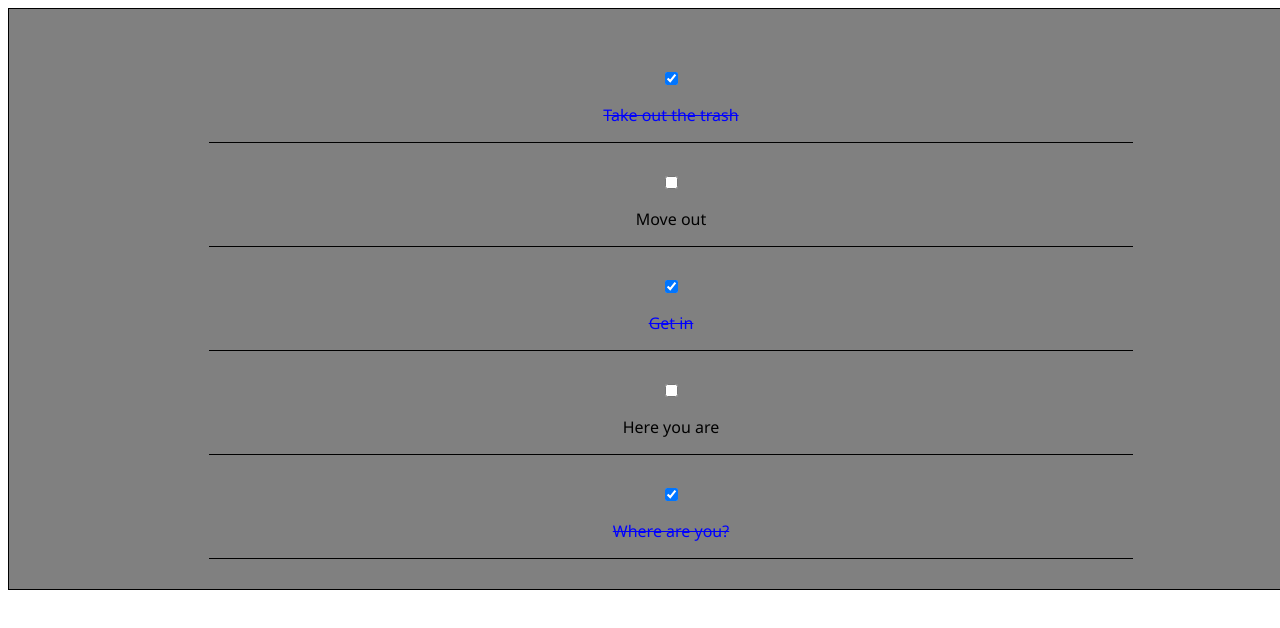
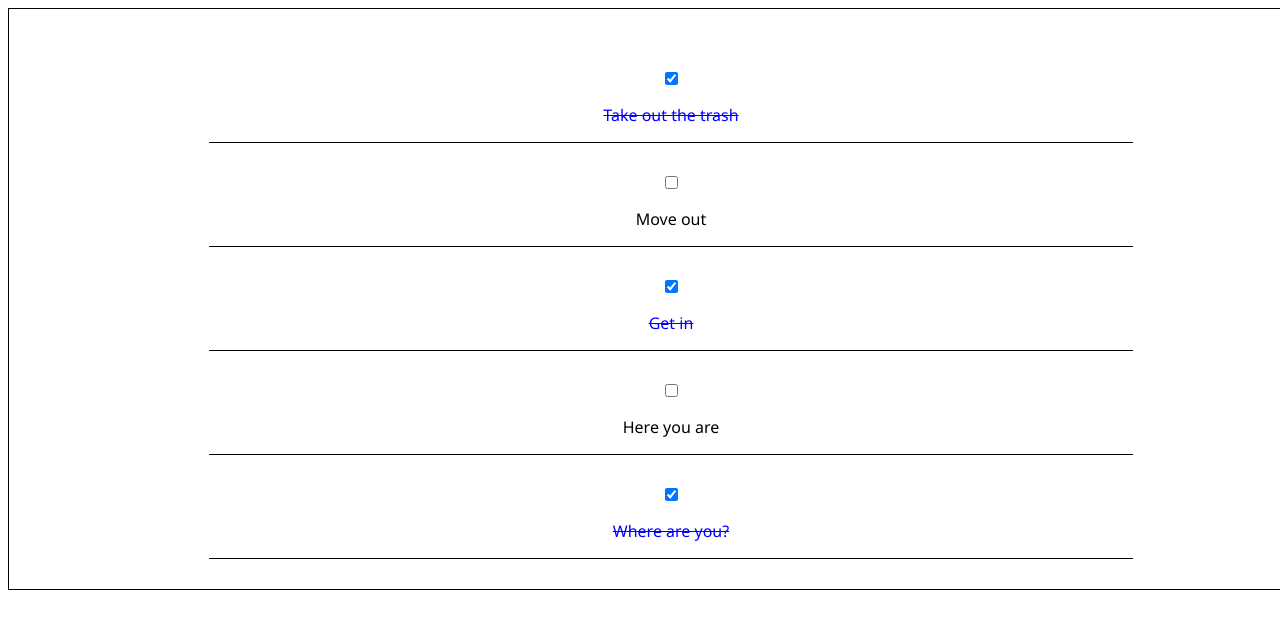
Before and after one commit to dariok87/free-app, a React (Create React App) app: page / in a window 1280 px wide. Shown: the top 628 px of the page. Built offline with nearby package versions, Linux system fonts and the light colour scheme.

Commit message:
Change color

```diff
--- a/src/style.css
+++ b/src/style.css
@@ -3,7 +3,6 @@ body {
 }
 
 .to-do-list {
-	background-color: grey;
 	margin: auto;
 	width: 100%;
 	display: flex;
```
